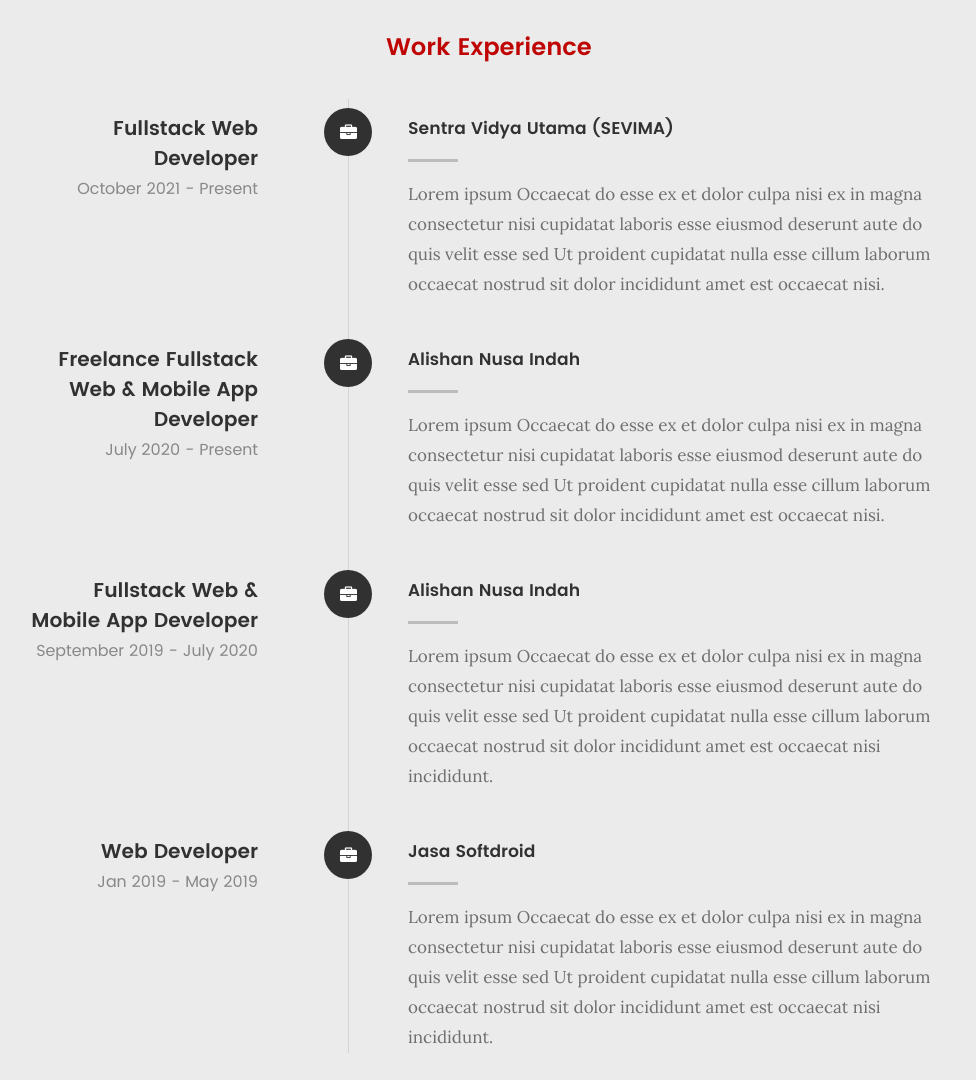
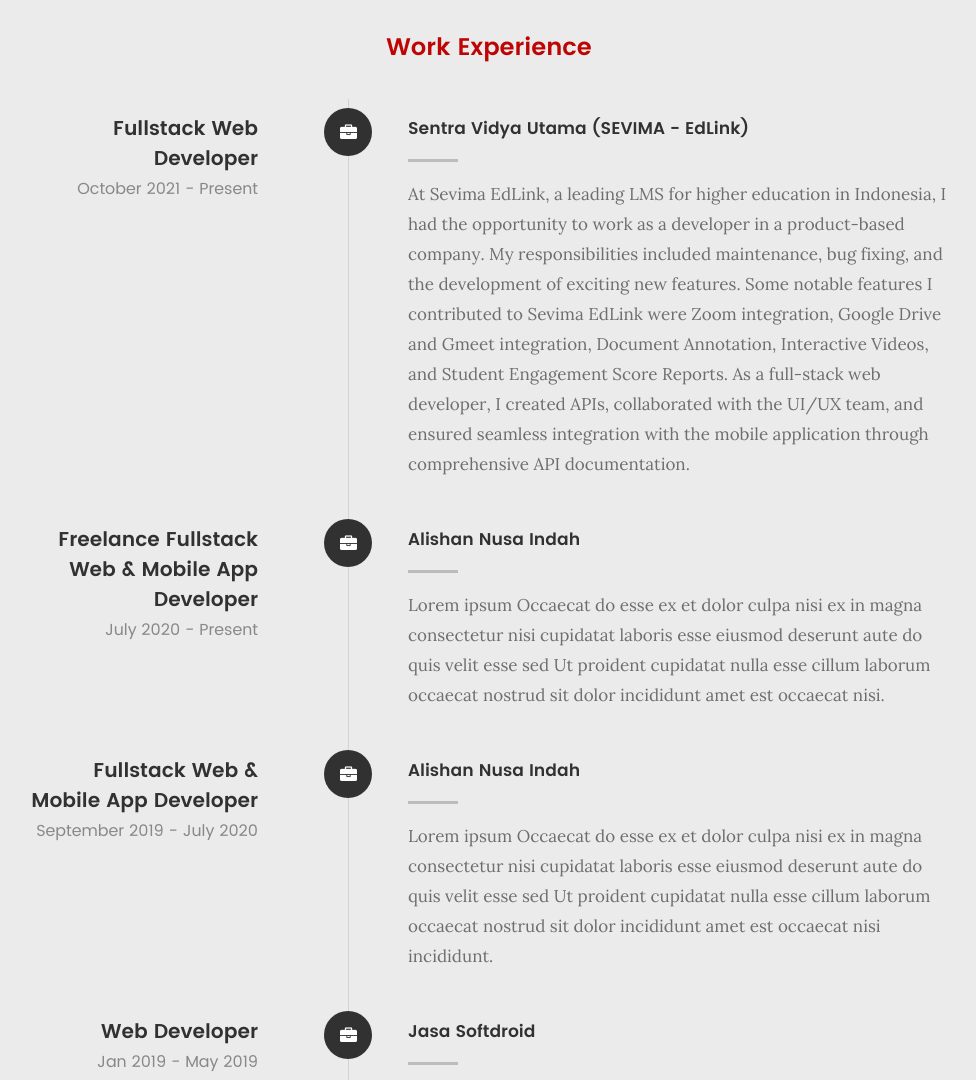
Before and after one commit to yusuffahrizal/yusuffahrizal.github.io, a plain HTML site: page index.html in a window 1280 px wide. Shown: the part 2518-3598 px from the top of the page, without its empty margins (151-1127 px from the left). Drawn offline with Linux system fonts and the light colour scheme; files whose address does not match are found by name.

Commit message:
sevima edlink

```diff
--- a/index.html
+++ b/index.html
@@ -268,13 +268,19 @@
               </div>
 
               <div class="timeline-content">
-                <h4>Sentra Vidya Utama (SEVIMA)</h4>
+                <h4>Sentra Vidya Utama (SEVIMA - EdLink)</h4>
                 <p>
-                  Lorem ipsum Occaecat do esse ex et dolor culpa nisi ex in
-                  magna consectetur nisi cupidatat laboris esse eiusmod deserunt
-                  aute do quis velit esse sed Ut proident cupidatat nulla esse
-                  cillum laborum occaecat nostrud sit dolor incididunt amet est
-                  occaecat nisi.
+                  At Sevima EdLink, a leading LMS for higher education in
+                  Indonesia, I had the opportunity to work as a developer in a
+                  product-based company. My responsibilities included
+                  maintenance, bug fixing, and the development of exciting new
+                  features. Some notable features I contributed to Sevima EdLink
+                  were Zoom integration, Google Drive and Gmeet integration,
+                  Document Annotation, Interactive Videos, and Student
+                  Engagement Score Reports. As a full-stack web developer, I
+                  created APIs, collaborated with the UI/UX team, and ensured
+                  seamless integration with the mobile application through
+                  comprehensive API documentation.
                 </p>
               </div>
             </div>
```
